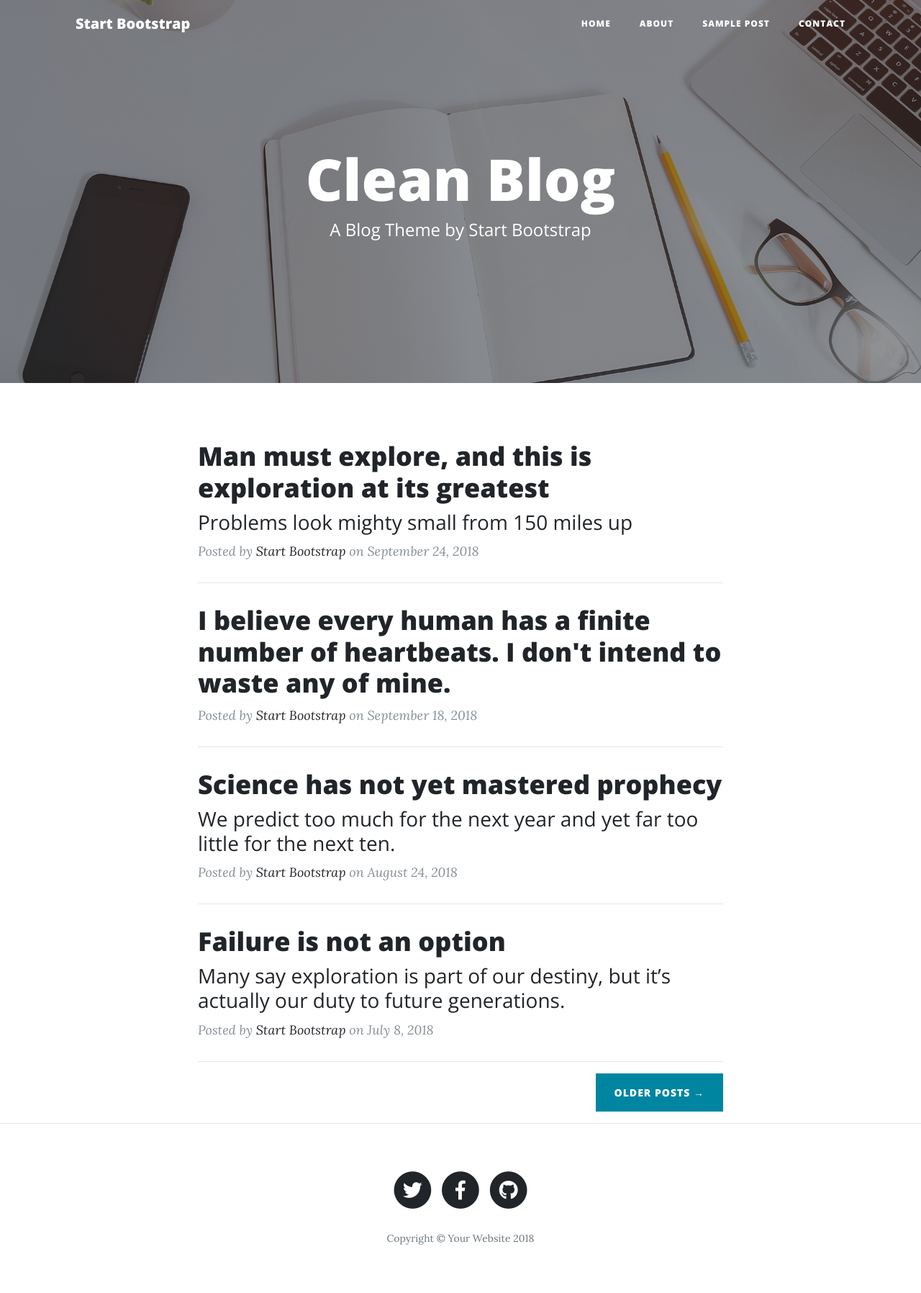
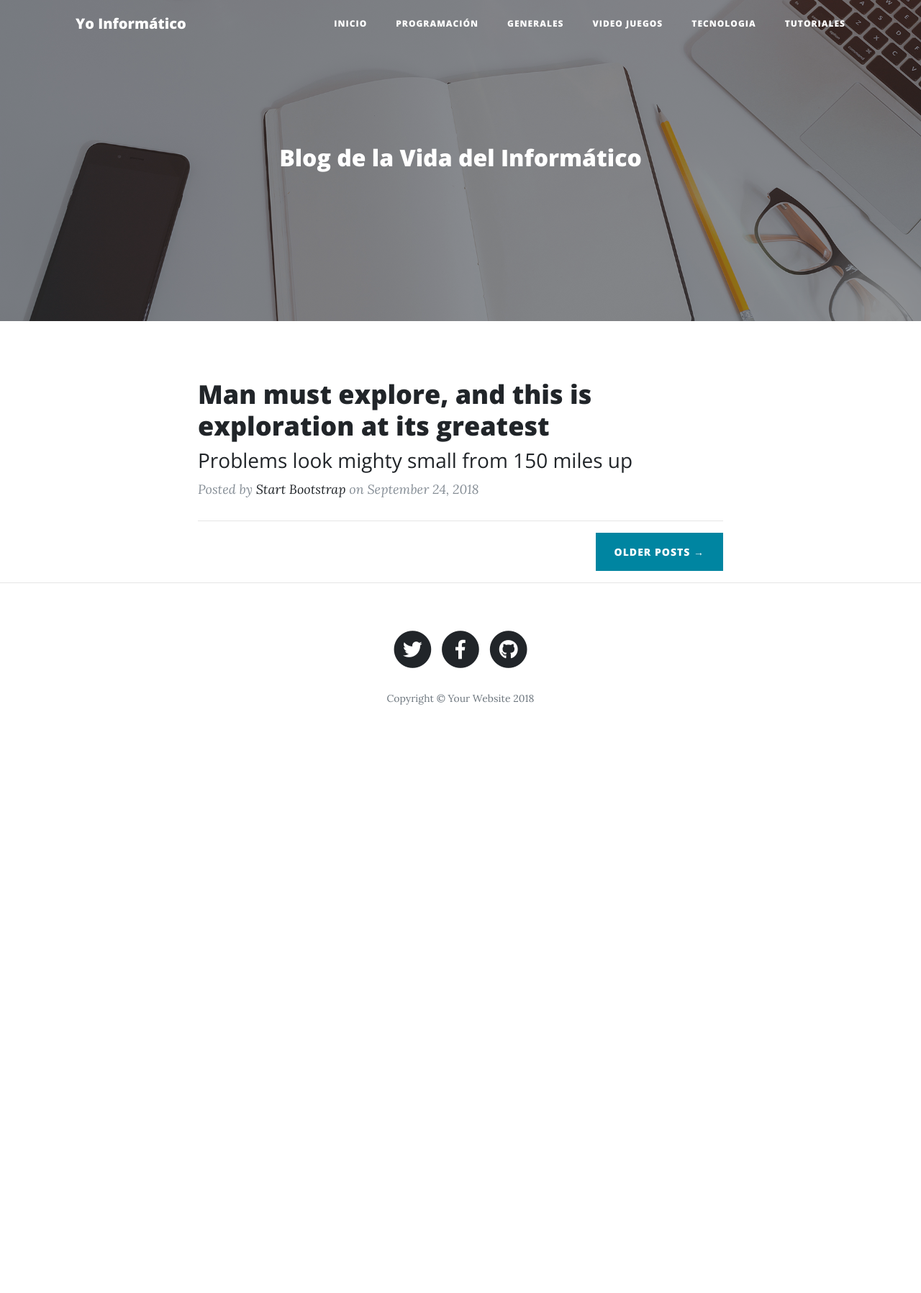
Before and after one commit to rody-fernandez/blog_personal, a Django app: page / in a window 1280 px wide. Shown: the whole page at 72% size. After the commit the page ends 979 px from the top, so only its background shows below. Run offline with Django 3.2, Linux system fonts and the light colour scheme; some libraries are stand-ins or nearby versions.

Commit message:
Sistema de Plantillas y Categorias en Templates

```diff
--- a/aplicaciones/blog/urls.py
+++ b/aplicaciones/blog/urls.py
@@ -1,6 +1,11 @@
 from django.urls import path
-from .views import home
+from .views import *
 
 urlpatterns = [
     path('', home, name = 'index'),
+    path('generales/', generales, name = 'generales'),
+    path('tecnologia/', tecnologia, name = 'tecnologia'),
+    path('tutoriales/', tutoriales, name = 'tutoriales'),
+    path('programacion/', programacion, name = 'programacion'),
+    path('videojuegos/', videojuegos, name = 'videojuegos'),
 ]
--- a/aplicaciones/blog/views.py
+++ b/aplicaciones/blog/views.py
@@ -3,3 +3,18 @@ from django.shortcuts import render
 # Create your views here.
 def home(request):
     return render(request, 'index.html')
+
+def generales(request):
+    return render(request, 'generales.html')
+
+def programacion(request):
+    return render(request, 'programacion.html')
+
+def videojuegos(request):
+    return render(request, 'videojuegos.html')
+
+def tutoriales(request):
+    return render(request, 'tutoriales.html')
+
+def tecnologia(request):
+    return render(request, 'tecnologia.html')
--- a/templates/index.html
+++ b/templates/index.html
@@ -9,7 +9,7 @@
     <meta name="description" content="">
     <meta name="author" content="">
 
-    <title>Clean Blog - Start Bootstrap Theme</title>
+    <title>{% block titulo %}Yo Informático{% endblock titulo%}</title>
 
     <!-- Bootstrap core CSS -->
     <link href="{% static 'vendor/bootstrap/css/bootstrap.min.css'%}" rel="stylesheet">
@@ -29,7 +29,7 @@
     <!-- Navigation -->
     <nav class="navbar navbar-expand-lg navbar-light fixed-top" id="mainNav">
       <div class="container">
-        <a class="navbar-brand" href="index.html">Start Bootstrap</a>
+        <a class="navbar-brand" href="index.html">Yo Informático</a>
         <button class="navbar-toggler navbar-toggler-right" type="button" data-toggle="collapse" data-target="#navbarResponsive" aria-controls="navbarResponsive" aria-expanded="false" aria-label="Toggle navigation">
           Menu
           <i class="fas fa-bars"></i>
@@ -37,16 +37,22 @@
         <div class="collapse navbar-collapse" id="navbarResponsive">
           <ul class="navbar-nav ml-auto">
             <li class="nav-item">
-              <a class="nav-link" href="index.html">Home</a>
+              <a class="nav-link" href="{% url 'blog:index'%}">Inicio</a>
             </li>
             <li class="nav-item">
-              <a class="nav-link" href="about.html">About</a>
+              <a class="nav-link" href="{% url 'blog:programacion'%}">Programación</a>
             </li>
             <li class="nav-item">
-              <a class="nav-link" href="post.html">Sample Post</a>
+              <a class="nav-link" href="{% url 'blog:generales'%}">Generales</a>
             </li>
             <li class="nav-item">
-              <a class="nav-link" href="contact.html">Contact</a>
+              <a class="nav-link" href="{% url 'blog:videojuegos'%}">Video Juegos</a>
+            </li>
+            <li class="nav-item">
+              <a class="nav-link" href="{% url 'blog:tecnologia'%}">Tecnologia</a>
+            </li>
+            <li class="nav-item">
+              <a class="nav-link" href="{% url 'blog:tutoriales'%}">Tutoriales</a>
             </li>
           </ul>
         </div>
@@ -54,14 +60,14 @@
     </nav>
 
     <!-- Page Header -->
-    <header class="masthead" style="background-image: url('{% static 'img/home-bg.jpg'%}')">
+    <header class="masthead" style="background-image: url({% block imagen %}{% static 'img/home-bg.jpg'%}{% endblock imagen %})">
       <div class="overlay"></div>
       <div class="container">
         <div class="row">
           <div class="col-lg-8 col-md-10 mx-auto">
             <div class="site-heading">
-              <h1>Clean Blog</h1>
-              <span class="subheading">A Blog Theme by Start Bootstrap</span>
+              <h2>{% block titulo_principal %}Blog de la Vida del Informático{% endblock titulo_principal %}</h2>
+              <!--<span class="subheading">A Blog Theme by Start Bootstrap</span> -->
             </div>
           </div>
         </div>
@@ -84,45 +90,6 @@
             <p class="post-meta">Posted by
               <a href="#">Start Bootstrap</a>
               on September 24, 2018</p>
-          </div>
-          <hr>
-          <div class="post-preview">
-            <a href="post.html">
-              <h2 class="post-title">
-                I believe every human has a finite number of heartbeats. I don't intend to waste any of mine.
-              </h2>
-            </a>
-            <p class="post-meta">Posted by
-              <a href="#">Start Bootstrap</a>
-              on September 18, 2018</p>
-          </div>
-          <hr>
-          <div class="post-preview">
-            <a href="post.html">
-              <h2 class="post-title">
-                Science has not yet mastered prophecy
-              </h2>
-              <h3 class="post-subtitle">
-                We predict too much for the next year and yet far too little for the next ten.
-              </h3>
-            </a>
-            <p class="post-meta">Posted by
-              <a href="#">Start Bootstrap</a>
-              on August 24, 2018</p>
-          </div>
-          <hr>
-          <div class="post-preview">
-            <a href="post.html">
-              <h2 class="post-title">
-                Failure is not an option
-              </h2>
-              <h3 class="post-subtitle">
-                Many say exploration is part of our destiny, but it’s actually our duty to future generations.
-              </h3>
-            </a>
-            <p class="post-meta">Posted by
-              <a href="#">Start Bootstrap</a>
-              on July 8, 2018</p>
           </div>
           <hr>
           <!-- Pager -->
```
Also changed, not shown: templates/generales.html (added, +13 -0 lines), templates/programacion.html (added, +13 -0 lines), templates/tecnologia.html (added, +13 -0 lines), templates/tutoriales.html (added, +13 -0 lines), templates/videojuegos.html (added, +13 -0 lines), static/img/generales.jpg (added), static/img/programacion.jpg (added), static/img/tecnologia.jpg (added), static/img/tutoriales.jpg (added), static/img/videojuegos.jpg (added).
